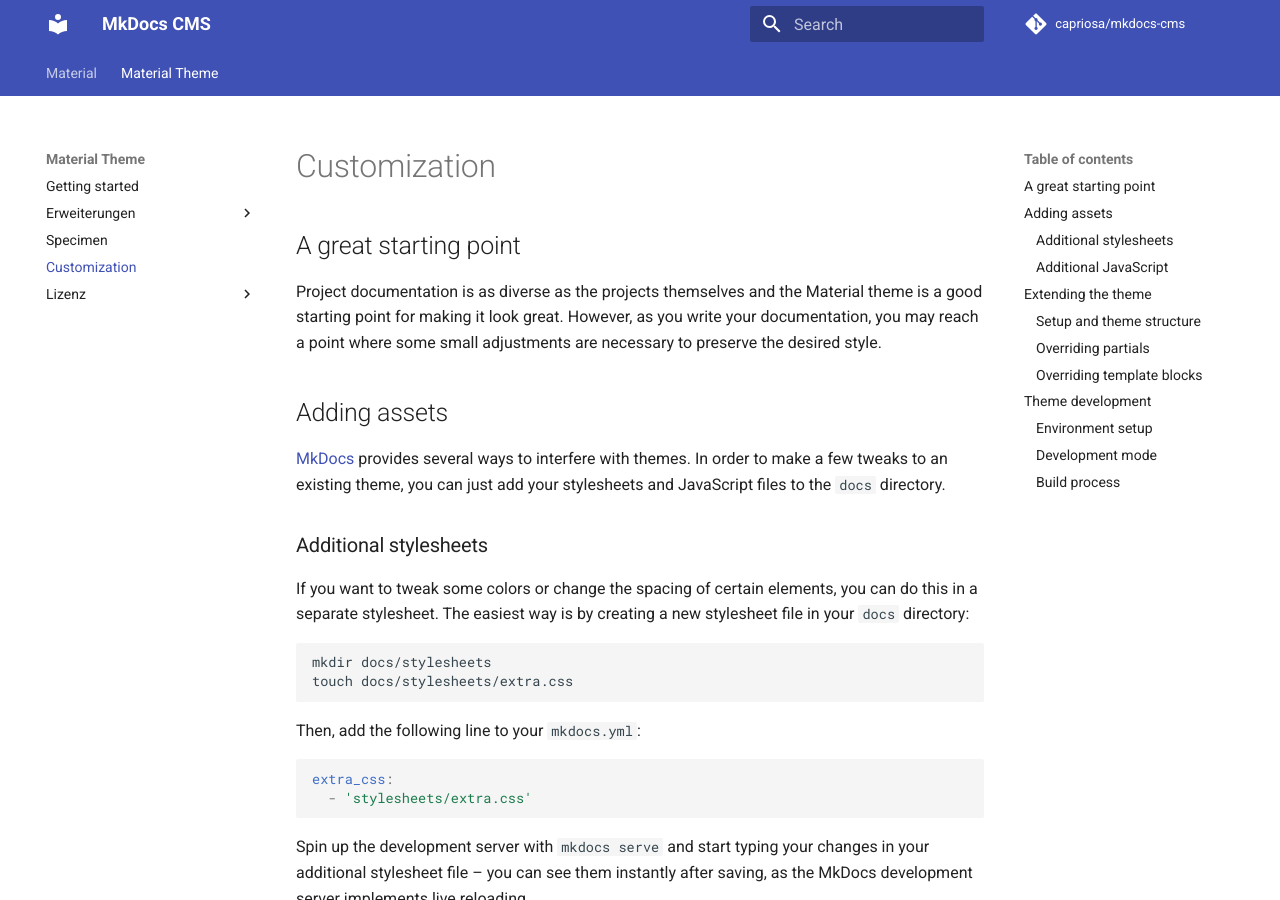
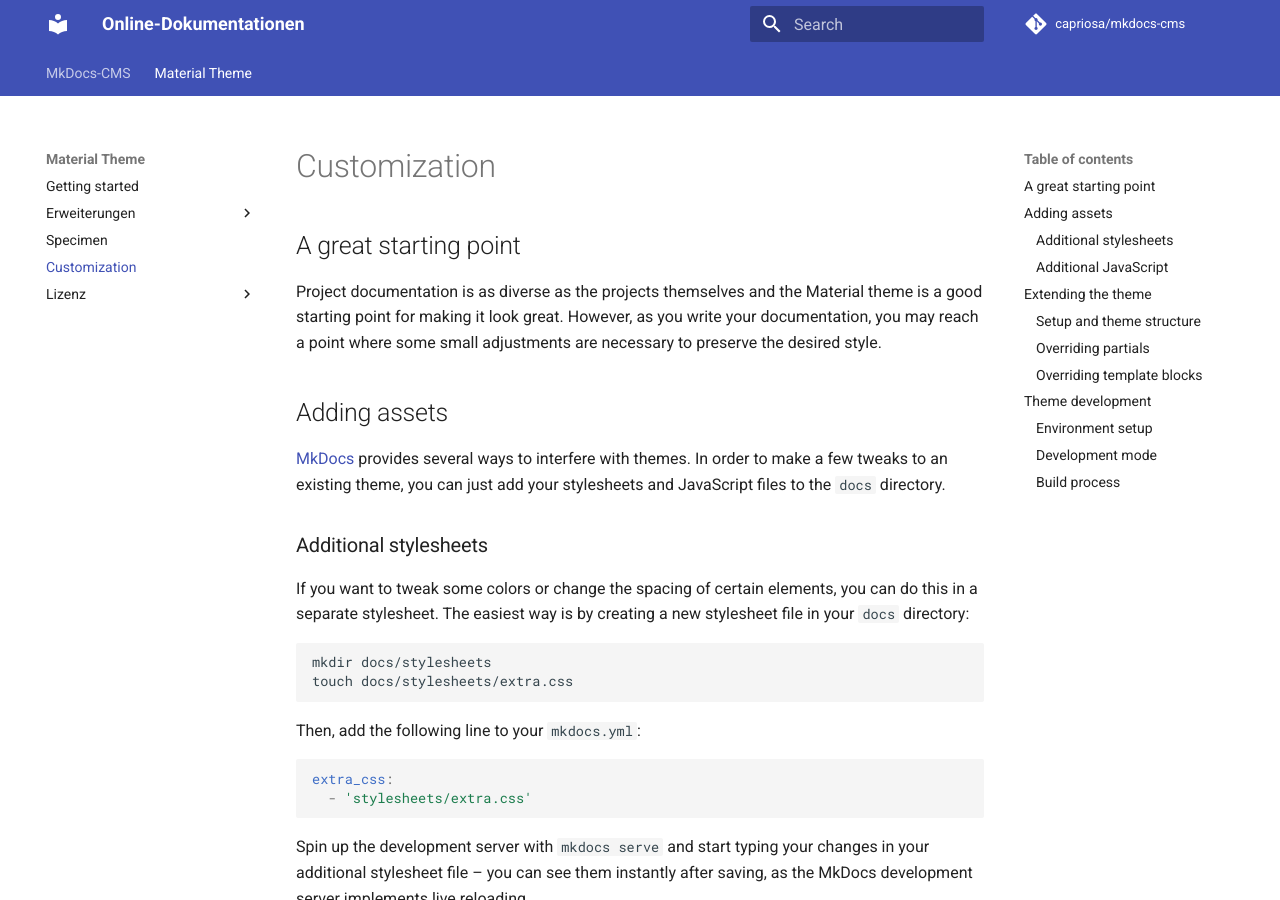
Before and after one commit to capriosa/mkdocs-cms, an MkDocs documentation site: the page built from docs/customization.md, in a window 1280 px wide and 900 px high. Built offline with MkDocs 1.6.1 and Material for MkDocs 9.7.7, drawn with Linux system fonts in a browser that asks for light colours; comment, search, counter and statistics services are not loaded; old or Windows-style settings are respelled for this version of MkDocs.

Commit message:
pages tree changed

```diff
--- a/mkdocs.yml
+++ b/mkdocs.yml
@@ -1,4 +1,4 @@
-site_name: MkDocs CMS
+site_name: Online-Dokumentationen
 theme: material
 site_description: A Material Design theme for MkDocs
 site_author: Meinolf Droste
@@ -55,7 +55,7 @@
 
 # Page tree
 pages:
-  - 'Material': 'index.md'
+  - 'MkDocs-CMS': 'index.md'
   - Material Theme:
     - 'Getting started': 'getting-started.md'
     - Erweiterungen:
```
